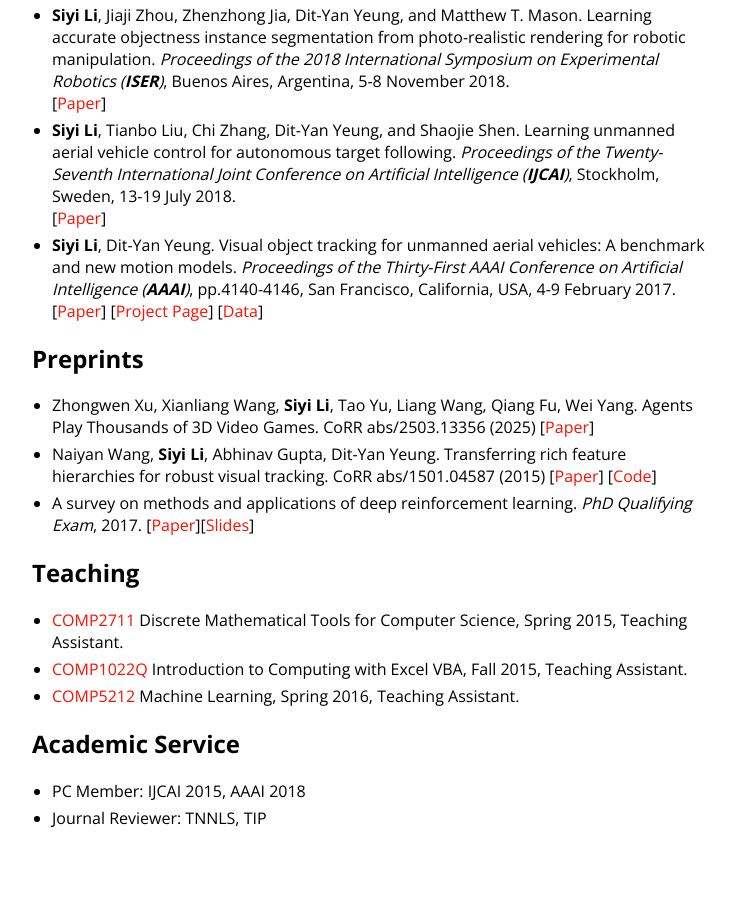
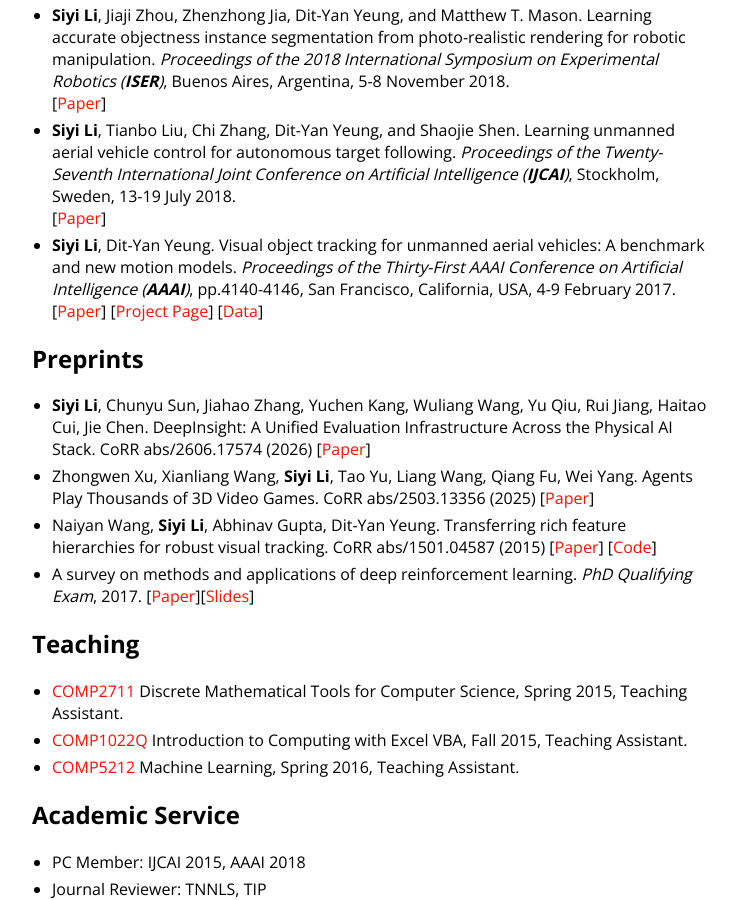
Before and after one commit to flyers/flyers.github.io, a Jekyll site: the page built from index.md, in a window 1280 px wide and 900 px high, scrolled down 613 px. Shown: the whole window, without its empty margins (258-995 px from the left). Built offline with Jekyll 4.4.1, drawn with Linux system fonts in a browser that asks for light colours; our own code applies the rules of GitHub Pages for plain Markdown files; before the commit the page ends 1442 px from its top, so only the background shows below that.

Commit message:
Add DeepInsight arXiv report

```diff
--- a/index.md
+++ b/index.md
@@ -30,6 +30,8 @@ My research interest focuses on applying computational and statistical approache
 
 ## Preprints
 
+*	**Siyi Li**, Chunyu Sun, Jiahao Zhang, Yuchen Kang, Wuliang Wang, Yu Qiu, Rui Jiang, Haitao Cui, Jie Chen. DeepInsight: A Unified Evaluation Infrastructure Across the Physical AI Stack. CoRR abs/2606.17574 (2026)
+	[[Paper](https://arxiv.org/pdf/2606.17574)]
 *	Zhongwen Xu, Xianliang Wang, **Siyi Li**, Tao Yu, Liang Wang, Qiang Fu, Wei Yang. Agents Play Thousands of 3D Video Games. CoRR abs/2503.13356 (2025)
 	[[Paper](https://arxiv.org/pdf/2503.13356)]
 *	Naiyan Wang, **Siyi Li**, Abhinav Gupta, Dit-Yan Yeung. Transferring rich feature hierarchies for robust visual tracking. CoRR abs/1501.04587 (2015)
```
